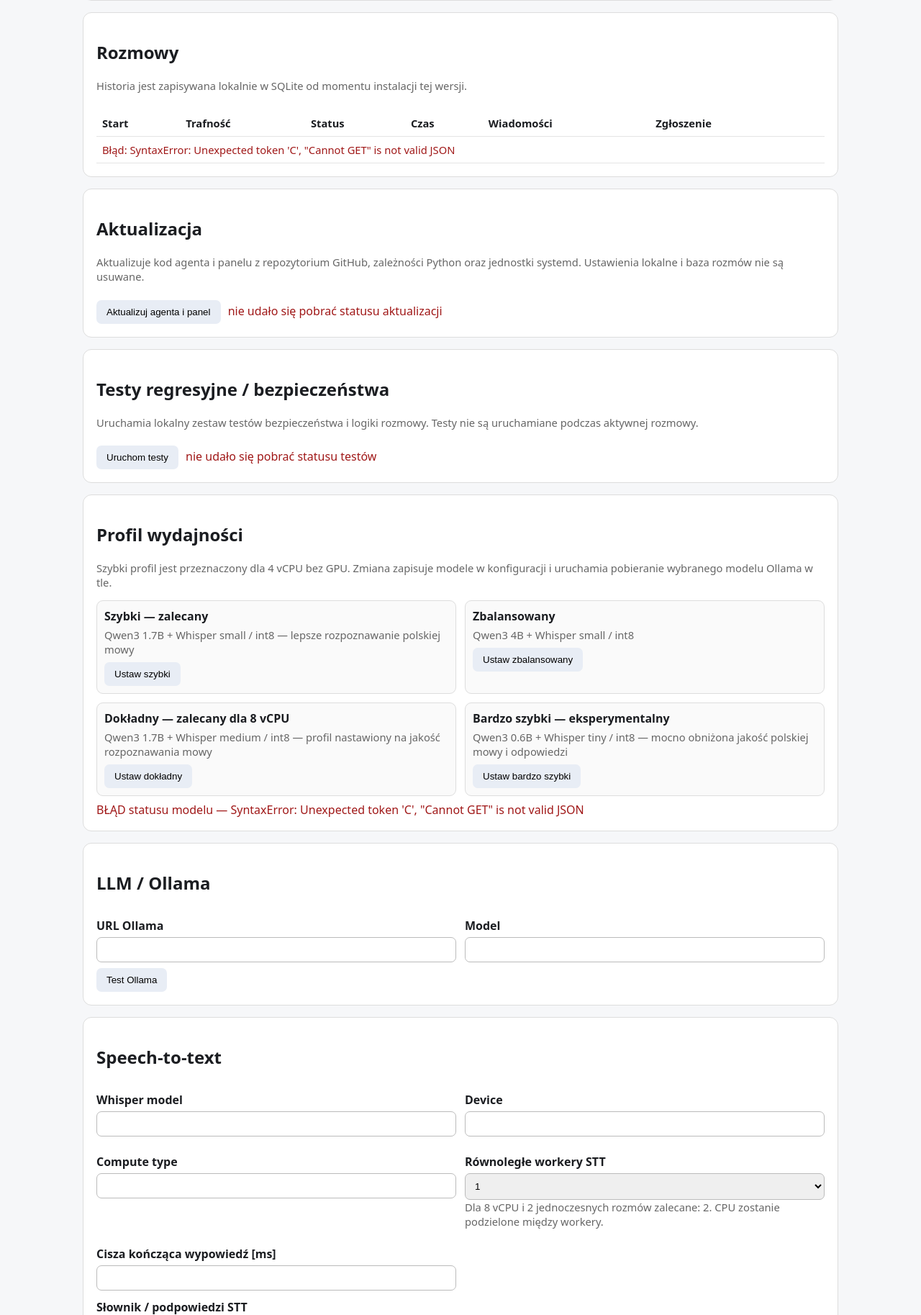
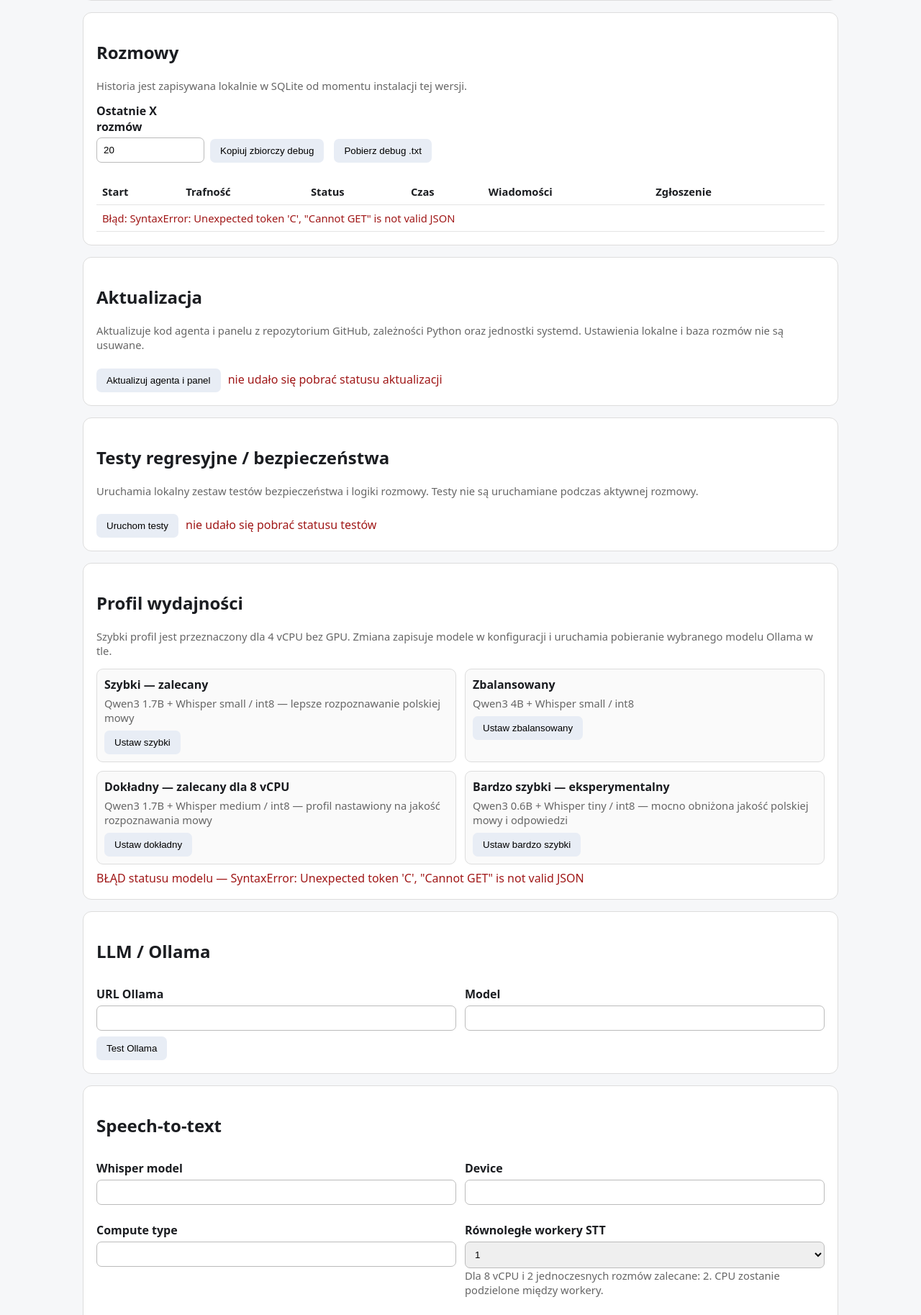
Before and after one commit to Pawel-sp9pw/freepbx-ai-icproject, a Python web app: template app/templates/index.html in a window 1280 px wide. Shown: the part 702-2529 px from the top of the page at 72% size. Run offline with Jinja, Linux system fonts and the light colour scheme; the template is opened without the code that fills it, so the values that code supplies are empty.

Commit message:
Add bulk debug export for recent calls

```diff
--- a/app/templates/index.html
+++ b/app/templates/index.html
@@ -113,6 +113,14 @@
   <div class="card">
     <h2>Rozmowy</h2>
     <p class="muted">Historia jest zapisywana lokalnie w SQLite od momentu instalacji tej wersji.</p>
+    <div class="call-tools" style="align-items:end;margin:8px 0 12px 0">
+      <label style="margin:0;max-width:150px">Ostatnie X rozmów
+        <input id="bulkDebugLimit" type="number" min="1" max="200" value="20" style="margin-top:4px">
+      </label>
+      <button type="button" class="test" onclick="copyRecentCallsDebug()">Kopiuj zbiorczy debug</button>
+      <button type="button" class="test" onclick="downloadRecentCallsDebug()">Pobierz debug .txt</button>
+      <span id="bulkDebugStatus" class="muted"></span>
+    </div>
     <div style="overflow-x:auto">
       <table>
         <thead>
@@ -644,6 +652,83 @@ PersistentKeepalive = 25"></textarea>
       else if(includeDebug) lines.push((m.role || 'inne')+': '+m.content);
     }
     return lines.join('\n');
+  }
+
+  function recentDebugLimit(){
+    const el=document.getElementById('bulkDebugLimit');
+    const raw=Number(el?.value || 20);
+    const value=Math.max(1,Math.min(200,Number.isFinite(raw)?Math.floor(raw):20));
+    if(el) el.value=String(value);
+    return value;
+  }
+
+  function callsDebugBundleText(items){
+    const calls=Array.isArray(items)?items:[];
+    const lines=[
+      'ZBIORCZY DEBUG ROZMÓW',
+      'Liczba rozmów: '+calls.length,
+      'Wygenerowano: '+new Date().toLocaleString('pl-PL'),
+      ''
+    ];
+    calls.forEach((call,index)=>{
+      if(index>0) lines.push('', '============================================================', '');
+      lines.push(callClipboardText(call,true));
+    });
+    return lines.join('\n');
+  }
+
+  async function fetchRecentCallsDebug(){
+    const limit=recentDebugLimit();
+    const r=await fetch('/api/calls/debug-bundle?limit='+encodeURIComponent(limit),{cache:'no-store'});
+    const j=await r.json();
+    if(!r.ok) throw new Error(j.detail || 'Błąd pobierania zbiorczego debuga');
+    return j.items || [];
+  }
+
+  async function copyRecentCallsDebug(){
+    const status=document.getElementById('bulkDebugStatus');
+    if(status){ status.textContent=' przygotowuję...'; status.className='muted'; }
+    try{
+      const items=await fetchRecentCallsDebug();
+      await writeClipboard(callsDebugBundleText(items));
+      if(status){
+        status.textContent=' skopiowano '+items.length+' rozmów';
+        status.className='ok';
+      }
+    }catch(e){
+      if(status){
+        status.textContent=' błąd: '+e;
+        status.className='err';
+      }
+    }
+  }
+
+  async function downloadRecentCallsDebug(){
+    const status=document.getElementById('bulkDebugStatus');
+    if(status){ status.textContent=' przygotowuję...'; status.className='muted'; }
+    try{
+      const items=await fetchRecentCallsDebug();
+      const text=callsDebugBundleText(items);
+      const blob=new Blob([text],{type:'text/plain;charset=utf-8'});
+      const url=URL.createObjectURL(blob);
+      const a=document.createElement('a');
+      const stamp=new Date().toISOString().replace(/[:.]/g,'-');
+      a.href=url;
+      a.download='freepbx-ai-debug-'+items.length+'-rozmow-'+stamp+'.txt';
+      document.body.appendChild(a);
+      a.click();
+      a.remove();
+      setTimeout(()=>URL.revokeObjectURL(url),1000);
+      if(status){
+        status.textContent=' pobrano '+items.length+' rozmów';
+        status.className='ok';
+      }
+    }catch(e){
+      if(status){
+        status.textContent=' błąd: '+e;
+        status.className='err';
+      }
+    }
   }
 
   async function copyCall(callId, includeDebug){
```
